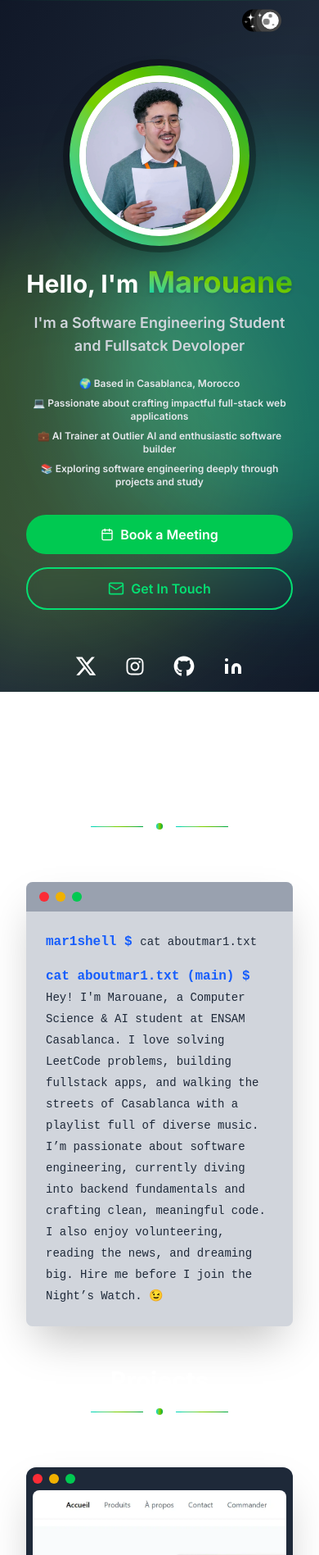
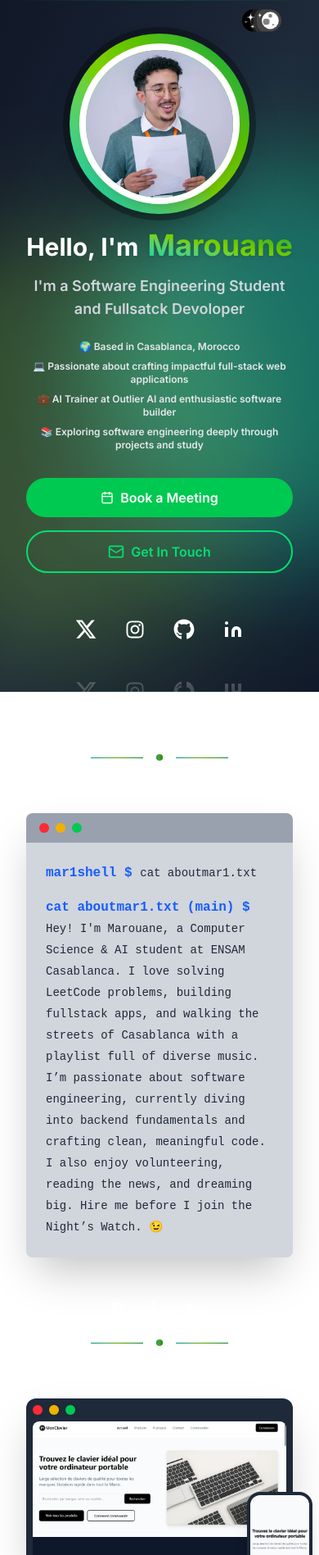
Before and after one commit to mar1shell/me.mar1shell, a React (Vite) app: page / in a window 390 px wide. Shown: the top 1897 px of the page at 82% size. Built offline with nearby package versions, Linux system fonts and the light colour scheme.

Commit message:
fix: comment out unused imports and stats section in Footer; update ProjectCard image class for better responsiveness; enhance SectionTitle gradient colors for improved aesthetics; adjust HeroSection padding for better layout

```diff
--- a/src/components/Footer/Footer.tsx
+++ b/src/components/Footer/Footer.tsx
@@ -1,7 +1,8 @@
-import { personalInfo, socialMediaIcons2, stats } from "../../data";
+import { personalInfo, socialMediaIcons2 } from "../../data";
+// import { stats } from "../../data";
 import { HeartIcon, MapPinIcon } from "../../icons";
 import SocialMediaIcon2 from "../SocialMediaIcon2/SocialMediaIcon2";
-import Stats from "../Stats/Stats";
+// import Stats from "../Stats/Stats";
 import GetInTouchButton from "../GetInTouchButton/GetInTouchButton";
 
 function Footer() {
@@ -33,11 +34,11 @@ function Footer() {
       </div>
 
       {/* Stats Section */}
-      <div className="mb-12 grid grid-cols-1 gap-6 sm:mb-16 sm:grid-cols-3 sm:gap-8">
+      {/* <div className="mb-12 grid grid-cols-1 gap-6 sm:mb-16 sm:grid-cols-3 sm:gap-8">
         {stats.map((stat, index) => (
           <Stats key={index} index={index} stat={stat} />
         ))}
-      </div>
+      </div> */}
 
       {/* Social Links */}
       <div className="mb-12 flex justify-center gap-4">
--- a/src/components/ProjectCard/ProjectCard.tsx
+++ b/src/components/ProjectCard/ProjectCard.tsx
@@ -38,7 +38,7 @@ function ProjectCard({ project, index }: ProjectCardProps) {
                 <img
                   src={project.imageDesktop || "/placeholder.svg"}
                   alt={project.title}
-                  className="aspect-square object-cover"
+                  className="object-contain"
                 />
               </div>
             </div>
--- a/src/components/SectionTitle/SectionTitle.tsx
+++ b/src/components/SectionTitle/SectionTitle.tsx
@@ -7,15 +7,15 @@ function SectionTitle({ title, delay = 0 }: SectionTitleProps) {
       data-aos="fade-down"
       data-aos-delay={delay}
     >
-      <h2 className="relative z-10 cursor-default overflow-hidden text-center text-3xl font-bold text-gray-900 transition-colors duration-300 group-hover:text-blue-400 md:text-4xl dark:text-white group-hover:dark:text-green-400">
+      <h2 className="relative z-10 cursor-default overflow-hidden text-center text-3xl font-bold text-gray-900 transition-colors duration-300 group-hover:text-blue-700 md:text-4xl dark:text-white group-hover:dark:text-green-400">
         {title}
       </h2>
 
       {/* Side decorative lines */}
       <div className="mt-4 flex items-center justify-center">
-        <div className="h-px w-16 bg-gradient-to-r from-blue-500 via-cyan-400 to-teal-400 transition-all duration-500 group-hover:w-24 dark:from-teal-400 dark:via-lime-500 dark:to-green-600"></div>
-        <div className="mx-4 h-2 w-2 rounded-full bg-gradient-to-r from-blue-500 via-cyan-400 to-teal-400 transition-all duration-300 group-hover:scale-125 group-hover:shadow-lg group-hover:shadow-cyan-400/50 dark:from-teal-400 dark:via-lime-500 dark:to-green-600"></div>
-        <div className="h-px w-16 bg-gradient-to-r from-blue-500 via-cyan-400 to-teal-400 transition-all duration-500 group-hover:w-24 dark:from-teal-400 dark:via-lime-500 dark:to-green-600"></div>
+        <div className="h-px w-16 bg-gradient-to-r from-blue-700 via-cyan-600 to-teal-600 transition-all duration-500 group-hover:w-24 dark:from-teal-600 dark:via-lime-600 dark:to-green-700"></div>
+        <div className="mx-4 h-2 w-2 rounded-full bg-gradient-to-r from-blue-700 via-cyan-600 to-teal-600 transition-all duration-300 group-hover:scale-125 group-hover:shadow-lg group-hover:shadow-cyan-600/50 dark:from-teal-600 dark:via-lime-600 dark:to-green-700"></div>
+        <div className="h-px w-16 bg-gradient-to-r from-blue-700 via-cyan-600 to-teal-600 transition-all duration-500 group-hover:w-24 dark:from-teal-600 dark:via-lime-600 dark:to-green-700"></div>
       </div>
     </div>
   );
--- a/src/sections/HeroSection/HeroSection.tsx
+++ b/src/sections/HeroSection/HeroSection.tsx
@@ -5,7 +5,7 @@ function HeroSection() {
   return (
     <section
       id="hero-section"
-      className="grid min-h-screen grid-cols-1 items-center justify-center gap-6 px-4 py-20 max-md:text-center md:grid-cols-5 md:gap-8"
+      className="grid min-h-screen grid-cols-1 items-center justify-center gap-4 px-4 py-10 max-md:text-center md:grid-cols-5 md:gap-8"
     >
       <Avatar alt="EL-HAMDAOUI MAROUANE" />
       <HeroSectionContent />
```
